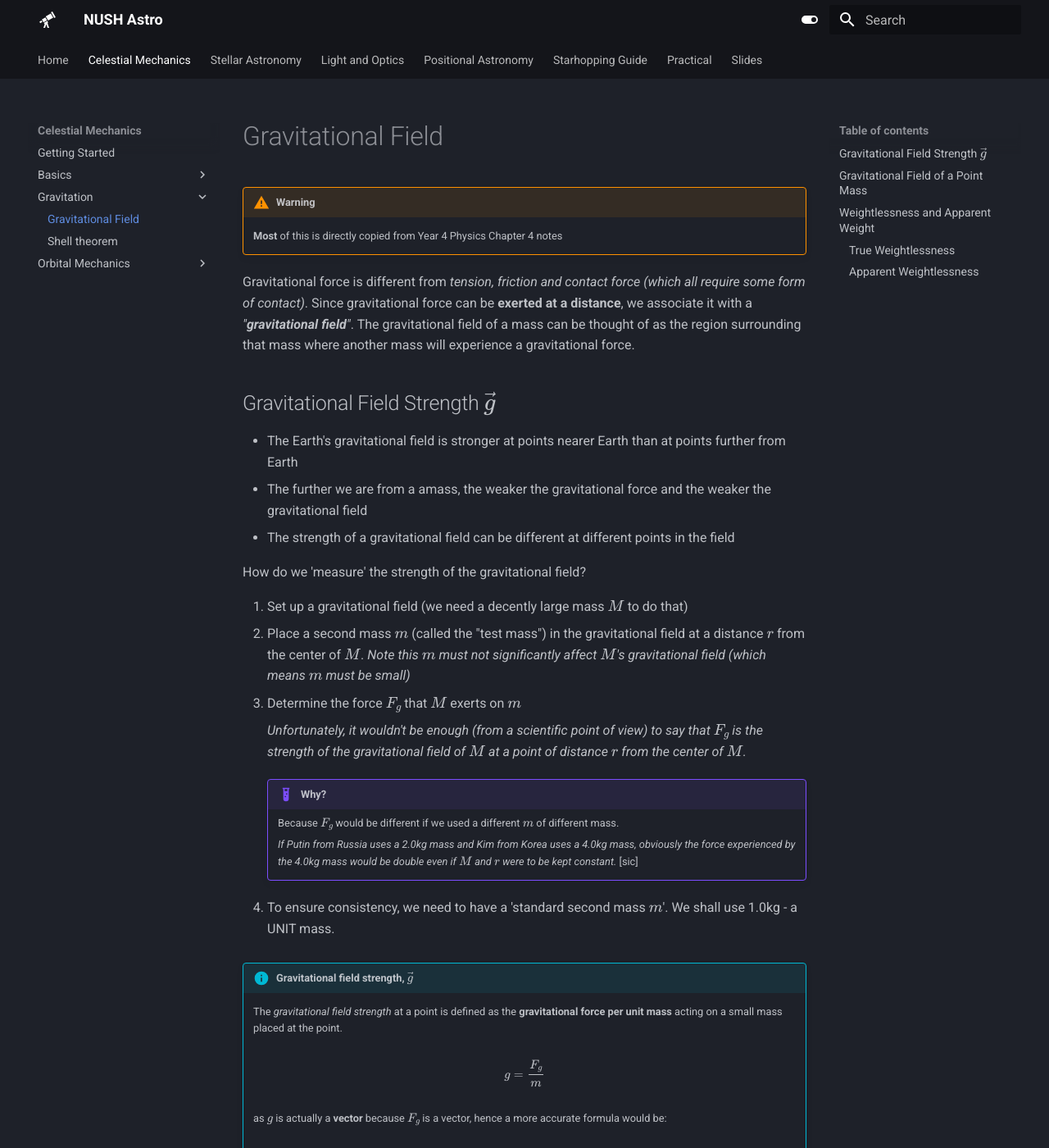
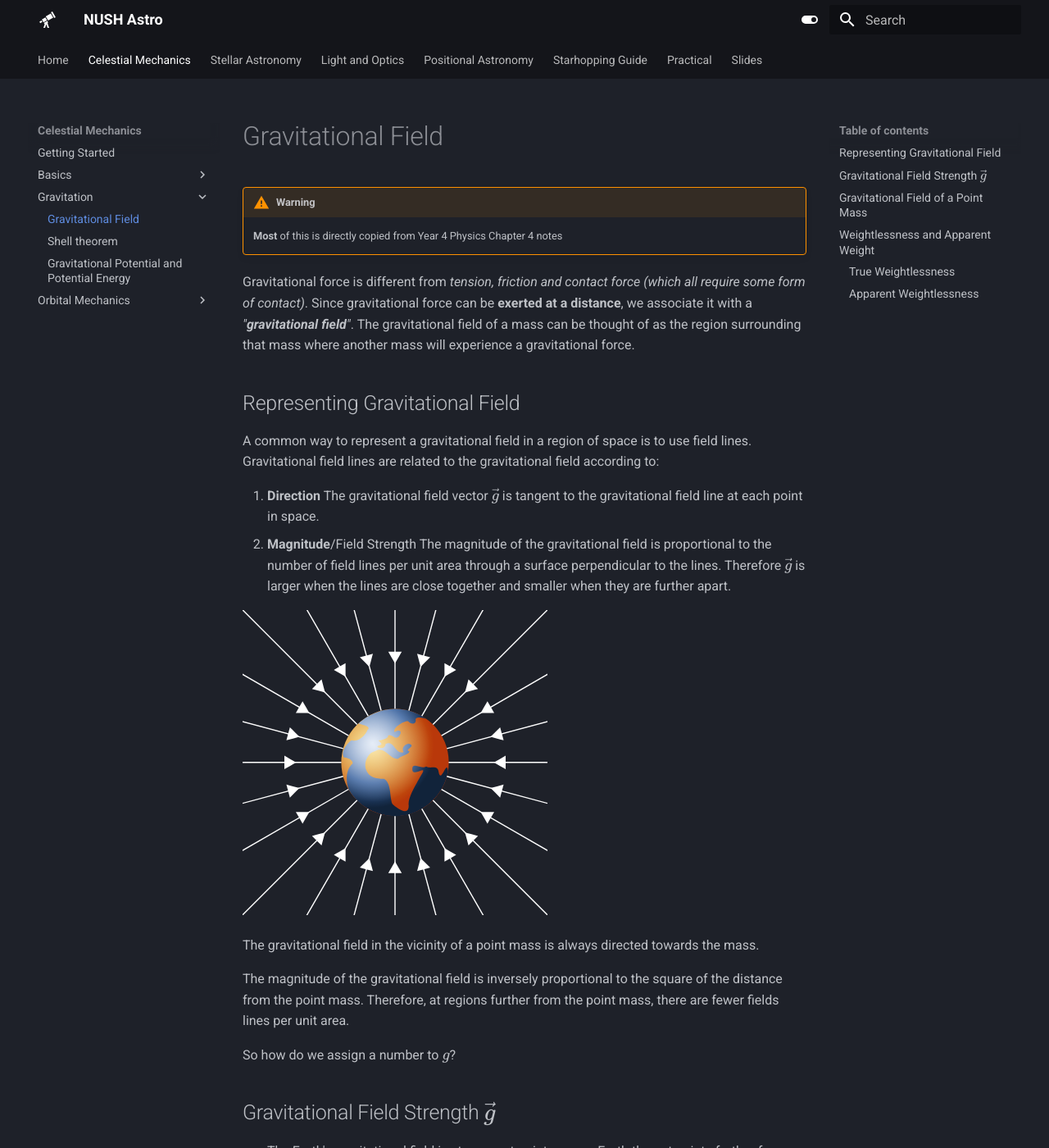
Before and after one commit to nushastro/website, an MkDocs documentation site: the page built from docs/celestial/gravitation/gravitational_field.md, in a window 1280 px wide and 1400 px high. Shown: the whole window at 82% size. Built offline with MkDocs 1.6.1 and Material for MkDocs 9.7.7, drawn with Linux system fonts in a browser that asks for light colours; some of the changed text lies outside the part shown.

```diff
--- a/docs/celestial/gravitation/gravitational_field.md
+++ b/docs/celestial/gravitation/gravitational_field.md
@@ -5,6 +5,26 @@
     **Most** of this is directly copied from Year 4 Physics Chapter 4 notes
 
 Gravitational force is different from _tension, friction and contact force (which all require some form of contact)_. Since gravitational force can be **exerted at a distance**, we associate it with a _"**gravitational field**"_. The gravitational field of a mass can be thought of as the region surrounding that mass where another mass will experience a gravitational force.
+
+## Representing Gravitational Field
+
+A common way to represent a gravitational field in a region of space is to use field lines. Gravitational field lines are related to the gravitational field according to:
+
+1. **Direction**
+   The gravitational field vector $\vec g$ is tangent to the gravitational field line at each point in space.
+2. **Magnitude**/Field Strength
+   The magnitude of the gravitational field is proportional to the number of field lines per unit area through a surface perpendicular to the lines.
+   Therefore $\vec g$ is larger when the lines are close together and smaller when they are further apart.
+
+![](../img/Gravitational_field_Earth_lines.svg#only-light)
+![](../img/Gravitational_field_Earth_lines_dark.svg#only-dark)
+
+The gravitational field in the vicinity of a point mass is always directed towards the mass.
+
+The magnitude of the gravitational field is inversely proportional to the square of the distance from the point mass.
+Therefore, at regions further from the point mass, there are fewer fields lines per unit area.
+
+So how do we assign a number to $g$?
 
 ## Gravitational Field Strength $\vec g$
 
--- a/mkdocs.yml
+++ b/mkdocs.yml
@@ -71,6 +71,7 @@
       - Gravitation:
           - 'celestial/gravitation/gravitational_field.md'
           - 'celestial/gravitation/shell_theorem.md'
+          - 'celestial/gravitation/gravitational_potential.md'
       - Orbital Mechanics:
           - 'celestial/mechanics/conservation_of_quantities.md'
           - 'celestial/mechanics/trajectory_of_particle.md'
```
Also changed, not shown: other parts of docs/celestial/gravitation/gravitational_field.md (+1 -1 lines), docs/celestial/gravitation/gravitational_potential.md (added, +78 -0 lines), docs/celestial/gravitation/shell_theorem.md (+1 -1 lines), docs/celestial/img/Gravitational_field_Earth_lines.svg (added), docs/celestial/img/Gravitational_field_Earth_lines_dark.svg (added), docs/celestial/img/Gravitational_field_Earth_lines_equipotentials.svg (added), docs/celestial/img/Gravitational_field_Earth_lines_equipotentials_dark.svg (added).
